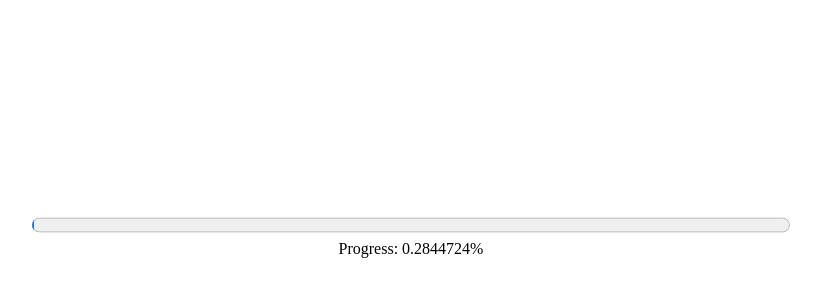
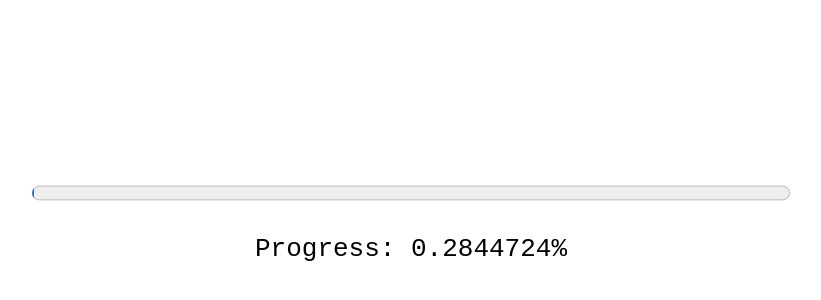
Before and after one commit to k96e/misc, a plain HTML site: page page/YearProgressBar.html in a window 1280 px wide. Shown: the part 174-474 px from the top of the page, without its empty margins (229-1050 px from the left). Drawn offline with Linux system fonts and the light colour scheme.

Commit message:
update YearProgressBar

```diff
--- a/page/YearProgressBar.html
+++ b/page/YearProgressBar.html
@@ -1,6 +1,7 @@
 <html>
     <head>
         <title>Year Progress Bar</title>
+        <meta name="color-scheme" content="dark light">
         <style>
             .year-progress-bar {
                 display: flex;
@@ -9,16 +10,28 @@
                 flex-direction: column;
                 height: 100vh;
             }
+            #value {
+                font-size: 2em;
+                font-family: monospace;
+                font-weight: lighter;
+                margin-top: 2%;
+            }
             progress {
                 width: 60%;
                 height: 30px;
+            }
+            @media (prefers-color-scheme: dark) {
+                .year-progress-bar {
+                    background-color: #000;
+                }
+
             }
         </style>
     </head>
     <body>
         <div class="year-progress-bar">
             <progress value="50" max="100" id="progress"></progress>
-            <p style="text-align: center;margin: 0px;" id="value">Progress: 50%</p>
+            <p style="text-align: center;" id="value">Progress: 50%</p>
         </div>
     </body>
     <script>
```
